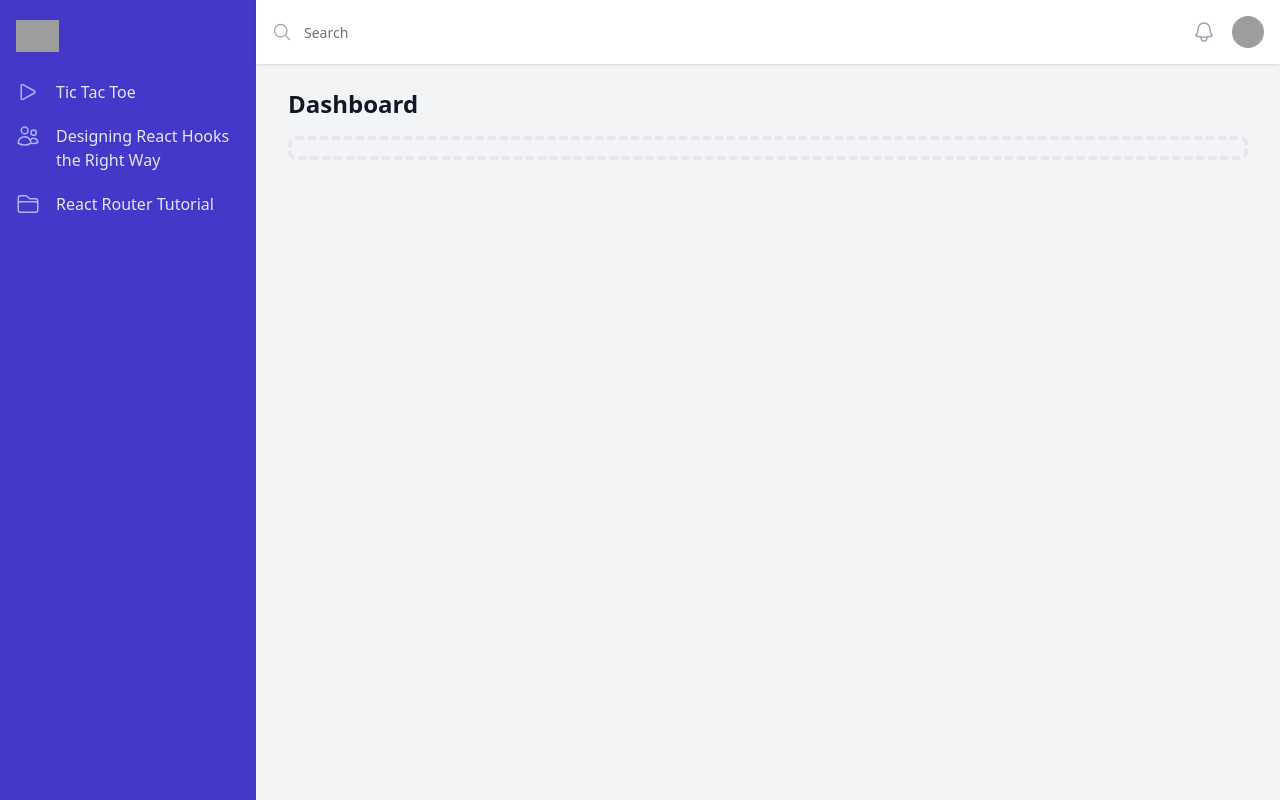
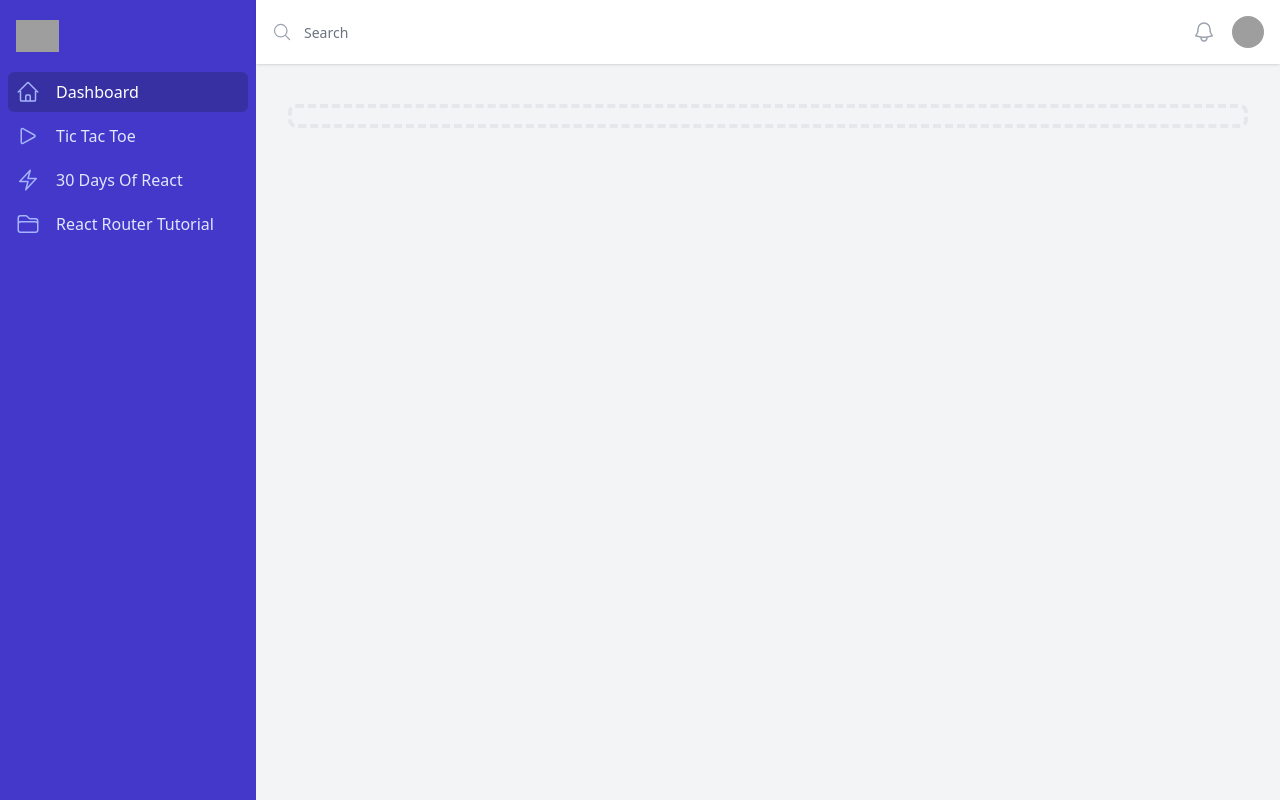
Before and after one commit to caiochami/learning-react, a React (Vite) app: page / in a window 1280 px wide. Built offline with nearby package versions, Linux system fonts and the light colour scheme; grey boxes are pictures that could not be loaded.

Commit message:
feat: Set up 30 Days Of React tutorial.

```diff
--- a/src/components/DesigningReactHooksTheRightWay/ChapterTwo/Changed.jsx
+++ /dev/null
@@ -1,5 +0,0 @@
-import React from "react";
-
-export default function Changed({ count }) {
-  return <span>{count}</span>;
-}
--- a/src/components/DesigningReactHooksTheRightWay/ChapterTwo/Title.jsx
+++ /dev/null
@@ -1,21 +0,0 @@
-import React, { useState } from "react";
-import Changed from "./Changed";
-
-export default function Title() {
-  let [count, setCount] = useState(0);
-
-  return (
-    <div className="flex flex-col gap-3 items-center justify-center">
-      <button
-        className="w-24 bg-blue-500 rounded-md px-4 py-2 text-white hover:bg-blue-400"
-        onClick={() => setCount(count + 1)}
-      >
-        +
-      </button>
-      <span>
-        Hello+
-        <Changed count={count} />
-      </span>
-    </div>
-  );
-}
--- a/src/components/Layouts/Layout.jsx
+++ b/src/components/Layouts/Layout.jsx
@@ -1,13 +1,13 @@
 import { useState } from "react";
 import { Bars3BottomLeftIcon, BellIcon } from "@heroicons/react/24/outline";
 
-import { Outlet, useNavigation } from "react-router-dom";
+import { useNavigation } from "react-router-dom";
 import ProfileDropdown from "./ProfileDropdown";
 import SearchBar from "./SearchBar";
 import Sidebar from "./Sidebar/Sidebar";
 import StaticSidebar from "./Sidebar/StaticSidebar";
 
-export default function Layout() {
+export default function Layout({ title, children }) {
   const [sidebarOpen, setSidebarOpen] = useState(false);
 
   const navigation = useNavigation();
@@ -51,7 +51,7 @@ export default function Layout() {
             <div className="py-6">
               <div className="mx-auto max-w-7xl px-4 sm:px-6 md:px-8">
                 <h1 className="text-2xl font-semibold text-gray-900">
-                  Dashboard
+                  {title}
                 </h1>
               </div>
               <div className="mx-auto max-w-7xl px-4 sm:px-6 md:px-8">
@@ -62,7 +62,7 @@ export default function Layout() {
                         navigation.state != "loading" && "hidden"
                       }`}
                     ></div>
-                    <Outlet />
+                    {children}
                   </div>
                 </div>
               </div>
--- a/src/components/Layouts/Sidebar/Sidebar.jsx
+++ b/src/components/Layouts/Sidebar/Sidebar.jsx
@@ -1,7 +1,6 @@
 import React, { Fragment } from "react";
 import { Dialog, Transition } from "@headlessui/react";
 import { XMarkIcon } from "@heroicons/react/24/outline";
-import { classNames } from "../../../utils/helpers";
 import { navigation } from "../../../router";
 import NavigationItem from "./NavigationItem";
 
--- a/src/components/TicTacToe/Game.jsx
+++ b/src/components/TicTacToe/Game.jsx
@@ -49,8 +49,6 @@ export default function Game() {
     setXIsNext(move % 2 === 0);
   }
 
-  console.log(history);
-
   return (
     <div className="flex flex-row gap-2 mt-2">
       <div className="game-board">
--- a/src/router.jsx
+++ b/src/router.jsx
@@ -8,16 +8,28 @@ import TicTacToeIndex from "./routes/tic-tac-toe";
 import ReactRouterTutorialIndex, {
   contactsLoader,
 } from "./routes/react-router-tutorial/index";
-import DesigningReactHooksTheRightWayIndex from "./routes/designing-react-hooks-the-right-way";
-import DesigningReactHooksTheRightWayChapterTwo from "./routes/designing-react-hooks-the-right-way/chapter-two/index";
+import ThirtyDaysOfReactIndex from "./routes/30-days-of-react/index";
+import ThirtyDaysOfReactDayTwoIndex from "./routes/30-days-of-react/day-two";
 
-import { FolderIcon, UsersIcon, PlayIcon } from "@heroicons/react/24/outline";
+import {
+  FolderIcon,
+  PlayIcon,
+  BoltIcon,
+  HomeIcon,
+} from "@heroicons/react/24/outline";
 
 import { action as storeAction } from "./components/Contacts/CreateContact";
 import { action as updateContact } from "./components/Contacts/EditContact";
 import { action as destroyAction } from "./components/Contacts/DeleteContact";
 
 export const navigation = [
+  {
+    name: "Dashboard",
+    href: "/",
+    icon: HomeIcon,
+    children: [],
+    current: true,
+  },
   {
     name: "Tic Tac Toe",
     href: "/tic-tac-toe",
@@ -26,9 +38,9 @@ export const navigation = [
     current: false,
   },
   {
-    name: "Designing React Hooks the Right Way",
-    href: "/designing-react-hooks-the-right-way",
-    icon: UsersIcon,
+    name: "30 Days Of React",
+    href: "/30-days-of-react",
+    icon: BoltIcon,
     children: [],
     current: false,
   },
@@ -45,31 +57,19 @@ export default createBrowserRouter([
     path: "/",
     element: <Layout />,
     errorElement: <ErrorPage />,
-    children: [
+  },
   {
     path: "/tic-tac-toe",
     element: <TicTacToeIndex />,
-      },
-      {
-        path: "/designing-react-hooks-the-right-way",
-        element: <DesigningReactHooksTheRightWayIndex />,
-      },
-      {
-        path: "/designing-react-hooks-the-right-way/chapter-two",
-        element: <DesigningReactHooksTheRightWayChapterTwo />,
+    errorElement: <ErrorPage />,
   },
   {
     path: "/react-router-tutorial",
     element: <ReactRouterTutorialIndex />,
     loader: contactsLoader,
     action: storeAction,
-      },
-      {
-        path: "/react-router-tutorial/contacts/:contactId",
-        element: <Contact />,
-        loader: contactLoader,
-        action: updateContact,
-      },
+    errorElement: <ErrorPage />,
+    children: [
       {
         path: "/react-router-tutorial/contacts/:contactId",
         element: <Contact />,
@@ -83,4 +83,16 @@ export default createBrowserRouter([
       },
     ],
   },
+  {
+    path: "/30-days-of-react",
+    element: <ThirtyDaysOfReactIndex />,
+    errorElement: <ErrorPage />,
+    children: [
+      {
+        path: "/30-days-of-react/day-two",
+        element: <ThirtyDaysOfReactDayTwoIndex />,
+        index: true,
+      },
+    ],
+  },
 ]);
--- /dev/null
+++ b/src/routes/30-days-of-react/day-two/index.jsx
@@ -0,0 +1,5 @@
+import React from "react";
+
+export default function index() {
+  return <div>day-two</div>;
+}
--- /dev/null
+++ b/src/routes/30-days-of-react/index.jsx
@@ -0,0 +1,41 @@
+import React from "react";
+import { NavLink, Outlet, useLocation } from "react-router-dom";
+import Layout from "../../components/Layouts/Layout";
+import { classNames } from "../../utils/helpers";
+
+export default function index() {
+  const location = useLocation();
+
+  const isActive = ({ isActive }) =>
+    classNames(
+      isActive
+        ? "bg-gray-300 text-white ring-2 ring-gray-400"
+        : "bg-gray-200 hover:bg-gray-100 text-gray-700",
+      "text-gray-800 rounded-2xl px-2"
+    );
+
+  return (
+    <Layout title="30 Days Of React">
+      <div className="bg-gray-500 border rounded-3xl py-2 px-1 mb-6 flex flex-row gap-2">
+        <NavLink
+          className={() =>
+            classNames(
+              location.pathname === "/30-days-of-react"
+                ? "bg-gray-300 text-white ring-2 ring-gray-400"
+                : "bg-gray-200 hover:bg-gray-100 text-gray-700",
+              "text-gray-800 rounded-2xl px-2"
+            )
+          }
+          to="/30-days-of-react"
+        >
+          Intro
+        </NavLink>
+
+        <NavLink className={isActive} to="/30-days-of-react/day-two">
+          Day Two
+        </NavLink>
+      </div>
+      <Outlet />
+    </Layout>
+  );
+}
--- a/src/routes/designing-react-hooks-the-right-way/chapter-two/index.jsx
+++ /dev/null
@@ -1,13 +0,0 @@
-import React from "react";
-import Title from "../../../components/DesigningReactHooksTheRightWay/ChapterTwo/Title";
-import SimpleCard from "../../../components/SimpleCard";
-
-export default function Index() {
-  return (
-    <SimpleCard title="Chapter Two">
-      <div className="grid grid-cols-1">
-        <Title />
-      </div>
-    </SimpleCard>
-  );
-}
--- a/src/routes/designing-react-hooks-the-right-way/index.jsx
+++ /dev/null
@@ -1,29 +0,0 @@
-import React from "react";
-import { Link } from "react-router-dom";
-import SimpleCard from "../../components/SimpleCard";
-
-const chapters = [
-  {
-    name: "Chapter Two",
-    url: "/designing-react-hooks-the-right-way/chapter-two",
-  },
-];
-
-export default function Index() {
-  return (
-    <SimpleCard title="Chapters">
-      <div className="grid grid-cols-1 sm:grid-cols-2 md:grid-cols-3 lg:grid-cols-4">
-        <ul className="mt-4">
-          {chapters.map(({ name, url }) => (
-            <li
-              key={name}
-              className="hover:bg-gray-200 bg-gray-100 p-4 rounded-md font-semibold cursor-pointer"
-            >
-              <Link to={url}>{name}</Link>
-            </li>
-          ))}
-        </ul>
-      </div>
-    </SimpleCard>
-  );
-}
--- a/src/routes/react-router-tutorial/index.jsx
+++ b/src/routes/react-router-tutorial/index.jsx
@@ -4,6 +4,7 @@ import Button from "../../components/Button";
 import CreateContact from "../../components/Contacts/CreateContact";
 import DeleteContact from "../../components/Contacts/DeleteContact";
 import EditContact from "../../components/Contacts/EditContact";
+import Layout from "../../components/Layouts/Layout";
 import SearchInput from "../../components/SearchInput";
 import Row from "../../components/Table/Row";
 import Table from "../../components/Table/Table";
@@ -26,6 +27,7 @@ export default function Index() {
     new URLSearchParams(navigation.location.search).has("q");
 
   return (
+    <Layout title="React Router Tutorial">
       <div className="px-4 sm:px-6 lg:px-8">
         <div className="sm:flex sm:items-center mb-4">
           <div>
@@ -62,5 +64,6 @@ export default function Index() {
           ))}
         </Table>
       </div>
+    </Layout>
   );
 }
--- a/src/routes/tic-tac-toe/index.jsx
+++ b/src/routes/tic-tac-toe/index.jsx
@@ -1,11 +1,11 @@
 import React from "react";
-import SimpleCard from "../../components/SimpleCard";
+import Layout from "../../components/Layouts/Layout";
 import Game from "../../components/TicTacToe/Game";
 
 export default function Index() {
   return (
-    <SimpleCard title="Tic Tac Toe">
+    <Layout title="Tic Tac Toe">
       <Game />
-    </SimpleCard>
+    </Layout>
   );
 }
```
Also changed, not shown: 1 other file (tests, documents, lock files or other folders). Lines whose indentation alone changed are shown as unchanged.
